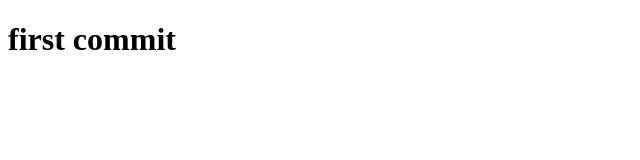
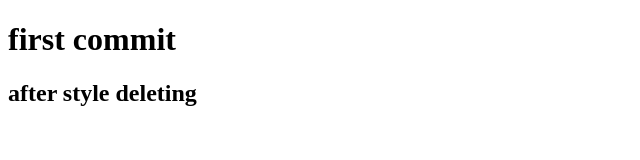
Before and after one commit to RATORt/test, a plain HTML site: page index.html in a window 1280 px wide. Shown: the whole page, without its empty margins (0-640 px from the left). Drawn offline with Linux system fonts and the light colour scheme.

Commit message:
h2 added

```diff
--- a/index.html
+++ b/index.html
@@ -16,5 +16,7 @@
             h1.style.color = "red";
         })
     </script>
+
+    <h2>after style deleting</h2>
 </body>
 </html>
```
